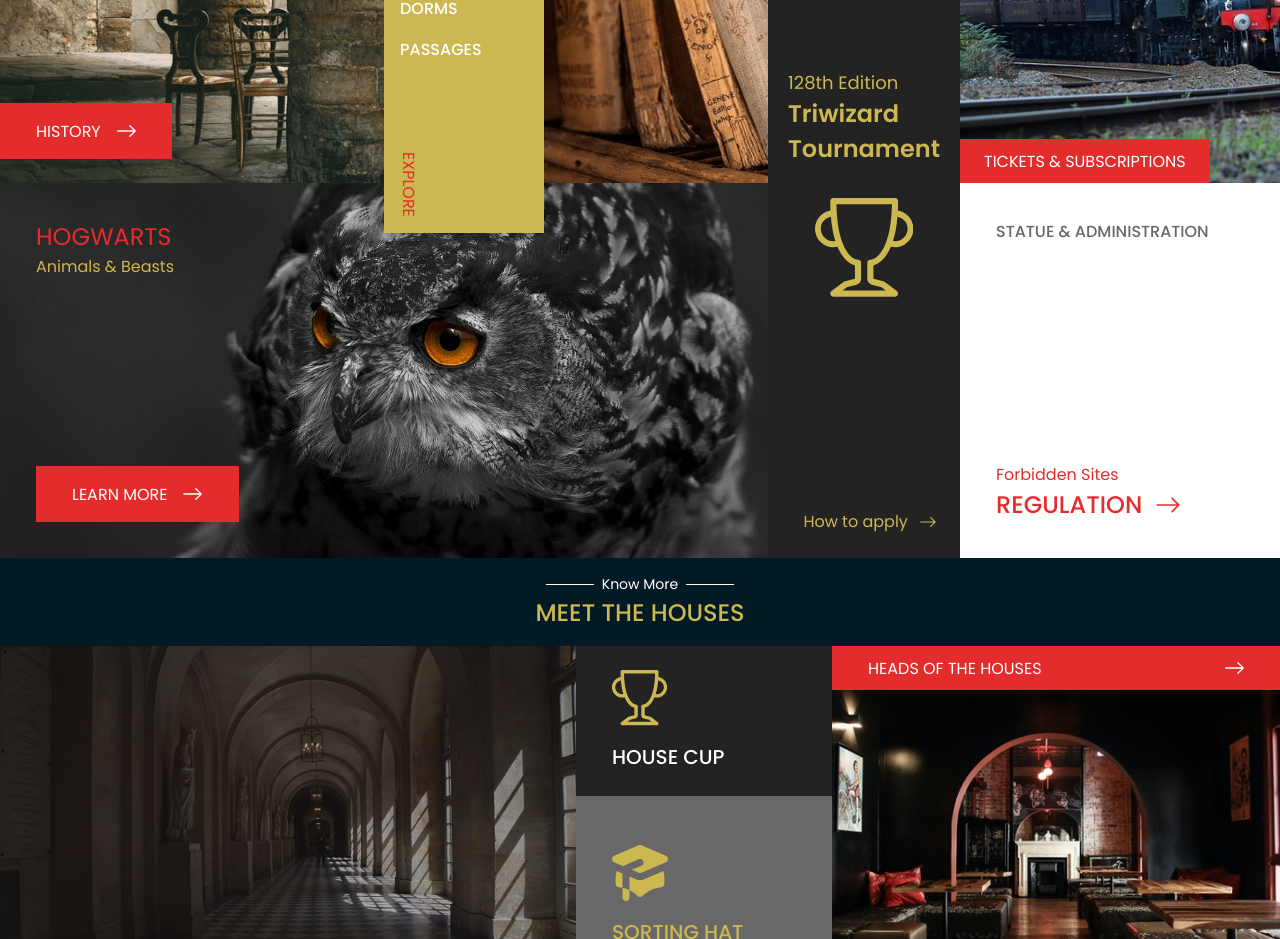
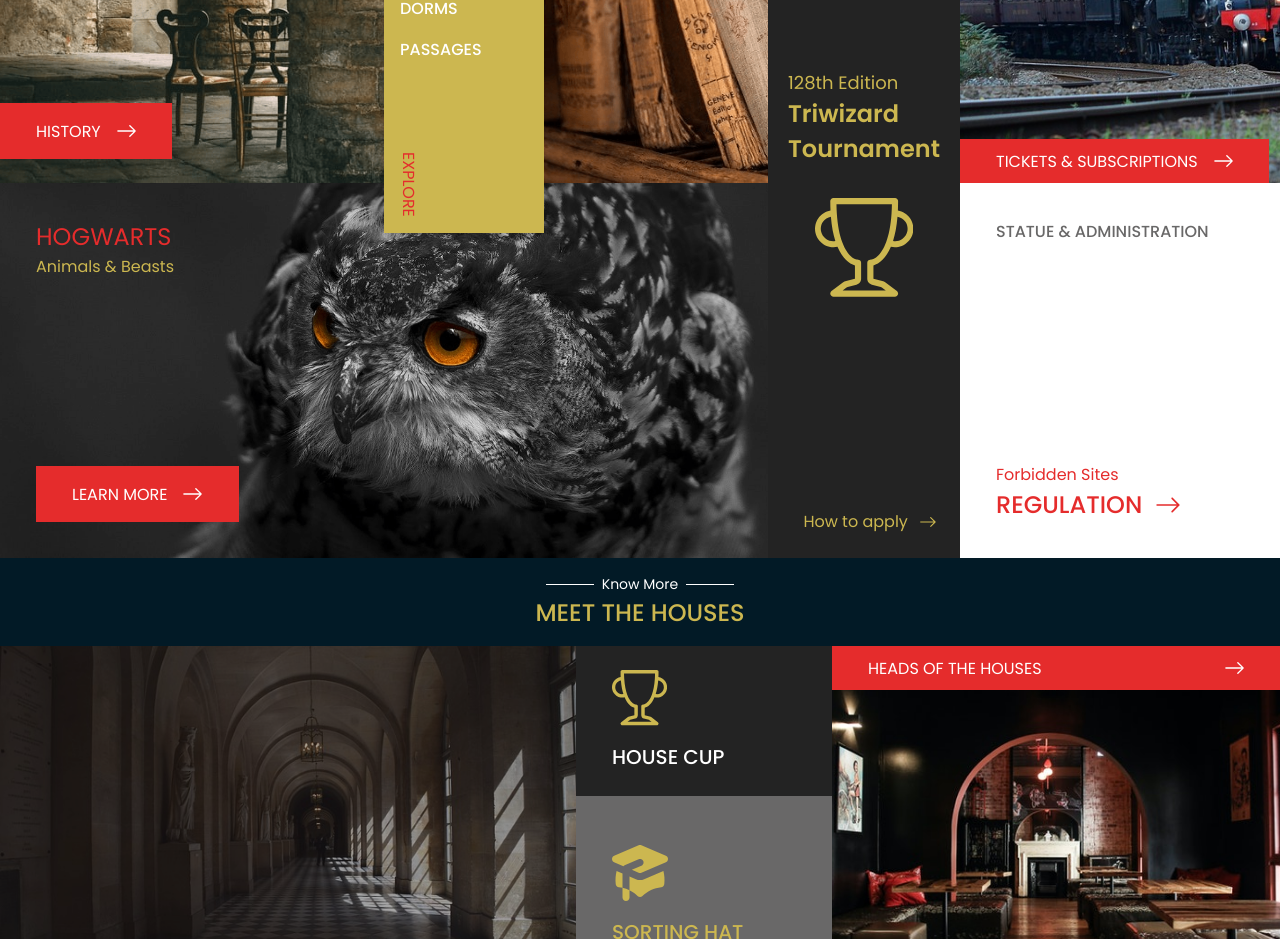
Before and after one commit to Pedro-Henrique-Ferreti/hogwarts-school, a Nuxt app: page / in a window 1280 px wide. Shown: the part 1080-2019 px from the top of the page. Built offline with nearby package versions, Linux system fonts and the light colour scheme; a web font is replaced by a local one.

Commit message:
Added CallToAction hover animations

```diff
--- a/components/CallToAction.vue
+++ b/components/CallToAction.vue
@@ -39,32 +39,60 @@
 </script>
 
 <style lang="scss" scoped>
+$call-to-action__animation-duration: $animation-duration__fastest;
 .call-to-action {
   display: flex;
   justify-content: space-between;
   align-items: center;
   height: 56px;
   padding: 16px 36px;
+  transition: background-color $call-to-action__animation-duration ease-in-out;
+  &:hover {
+    .call-to-action__arrow-icon {
+      transform: translateX(4px);
+    }
+  }
   &--red {
     background-color: $red-1;
+    &:hover {
+      background-color: $blue-2;
+      .call-to-action__arrow-icon {
+        transform: translateX(4px);
+      }
+    }
   }
   &--black {
     background-color: $gray-2;
+    &:hover {
+      background-color: $white;
+      .call-to-action__content {
+        color: $text;
+        ::v-deep svg {
+          fill: $text;
+        }
+      }
+      .call-to-action__arrow-icon {
+        fill: $text;
+      }
+    }
   }
   &__content {
     display: flex;
     align-items: center;
     color: $white;
     text-transform: uppercase;
+    transition: color $call-to-action__animation-duration ease-in-out;
     ::v-deep svg {
       fill: $white;
       margin-right: 24px;
+      transition: fill $call-to-action__animation-duration ease-in-out;
     }
   }
   &__arrow-icon {
     fill: $white;
     height: 12px;
     margin-left: 16px;
+    transition: all $call-to-action__animation-duration ease-in-out;
   }
 }
 </style>
--- a/components/SectionAboutCardTransport.vue
+++ b/components/SectionAboutCardTransport.vue
@@ -6,14 +6,19 @@
         Transport <br />
         <span>informations</span>
       </h3>
-      <a class="card-transport__button" href="#">Tickets & Subscriptions</a>
+      <CallToAction class="card-transport__button">Tickets & Subscriptions</CallToAction>
     </div>
   </div>
 </template>
 
 <script>
+import CallToAction from '@/components/CallToAction.vue';
+
 export default {
   name: 'SectionAboutCardTransport',
+  components: {
+    CallToAction,
+  },
 };
 </script>
 
@@ -52,13 +57,7 @@
     }
   }
   &__button {
-    display: inline-flex;
-    align-items: center;
     height: 44px;
-    color: $white;
-    background-color: $red-1;
-    padding: 0 24px;
-    text-transform: uppercase;
     position: absolute;
     bottom: 0;
     left: 0;
```
